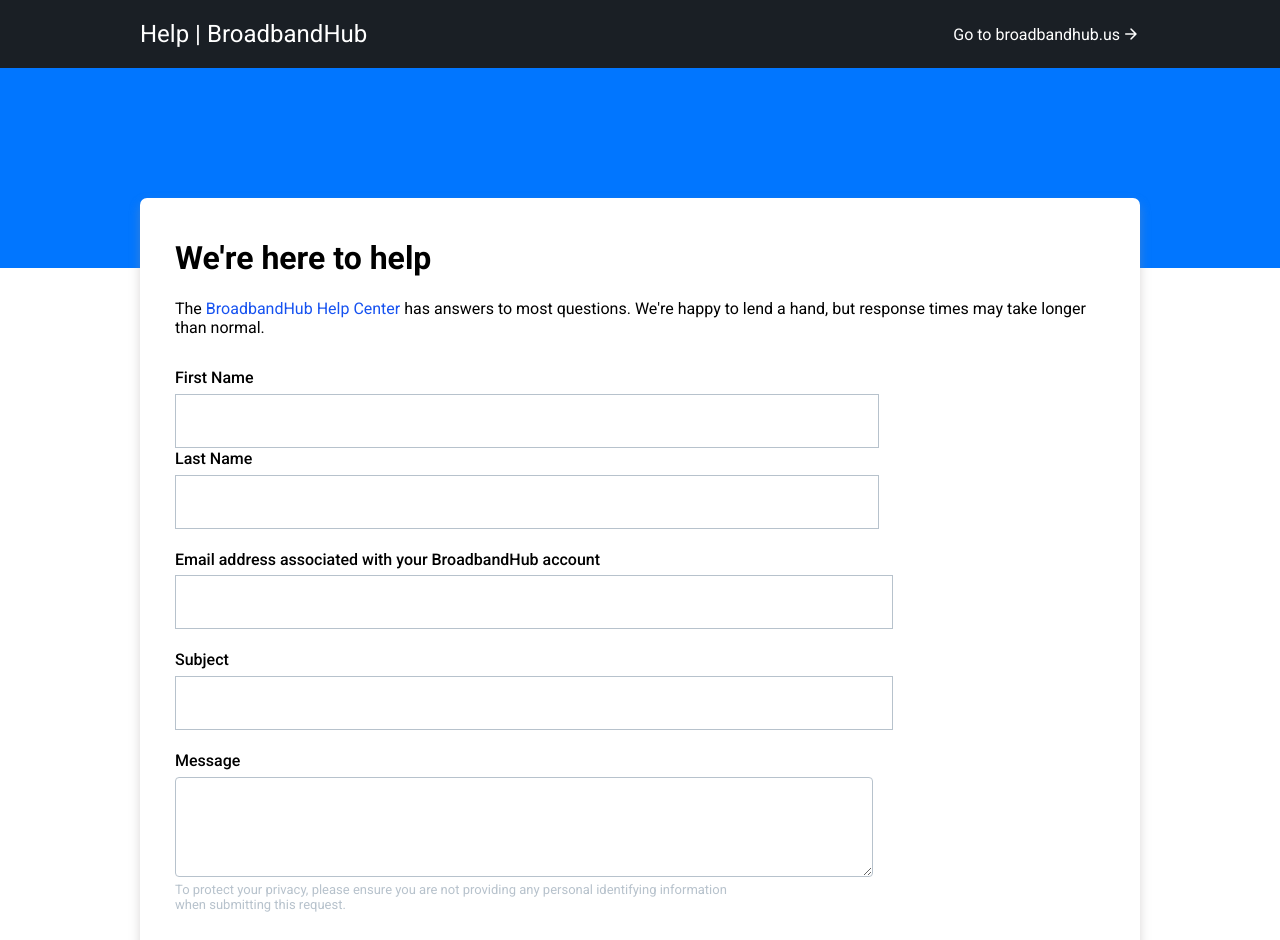
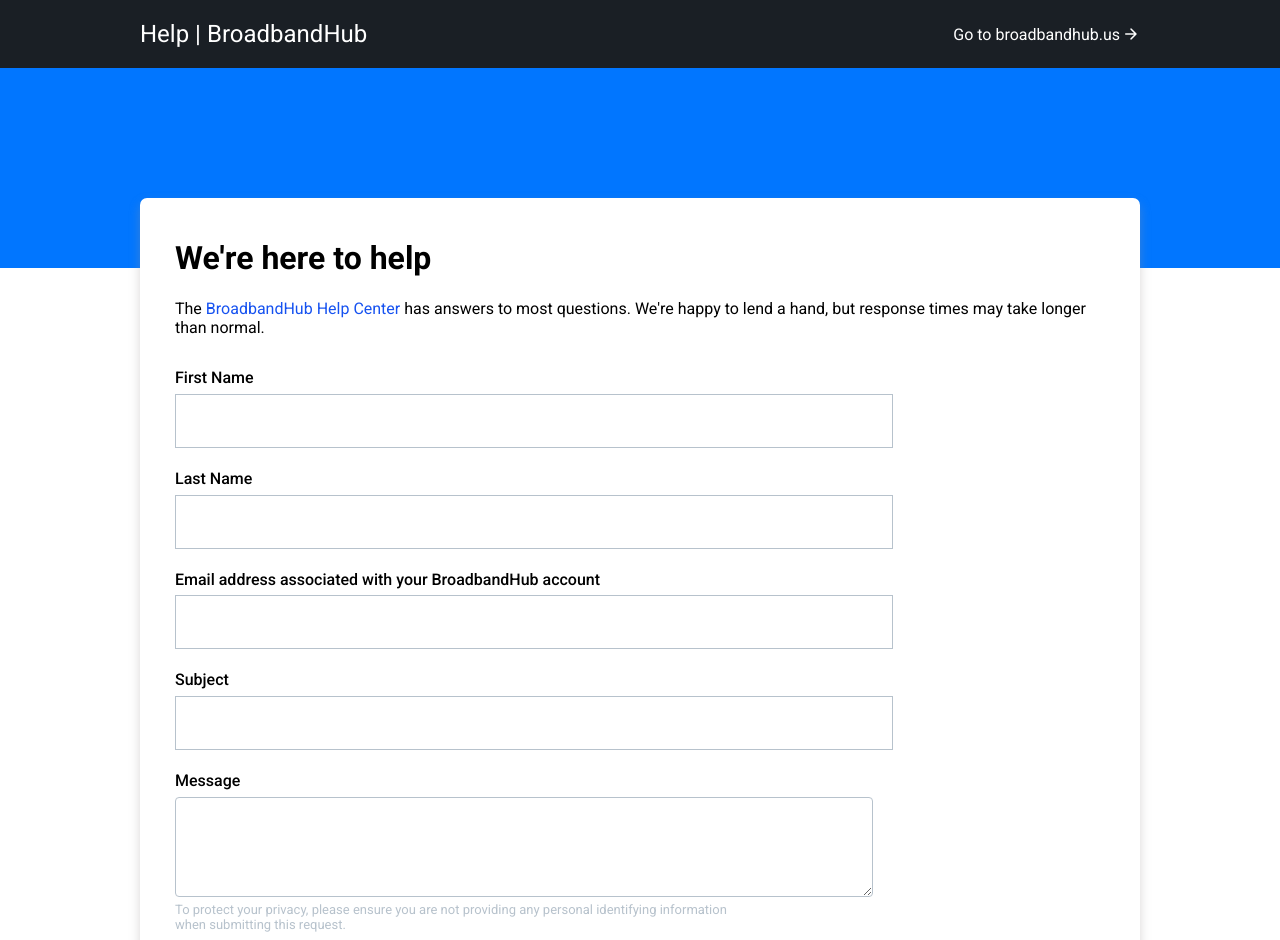
Before and after one commit to kt-eller/help-pages, a Jekyll site: the page built from pages/contact.md, in a window 1280 px wide. Shown: the top 940 px of the page. Built offline with Jekyll 4.4.1, drawn with Linux system fonts in a browser that asks for light colours; comment, search, counter and statistics services are not loaded.

Commit message:
Slight CSS changes

```diff
--- a/_layouts/contact.html
+++ b/_layouts/contact.html
@@ -154,11 +154,11 @@
         font-size: 1rem;
     }
 
-    #email, #title, #description {
+    #email, #title, #description, #first-name, #last-name {
         padding-left: 16px;
     }
 
-    .description, .email, .title {
+    .description, .email, .title, .first-name, .last-name {
         margin-top: 20px;
     }
 
```
